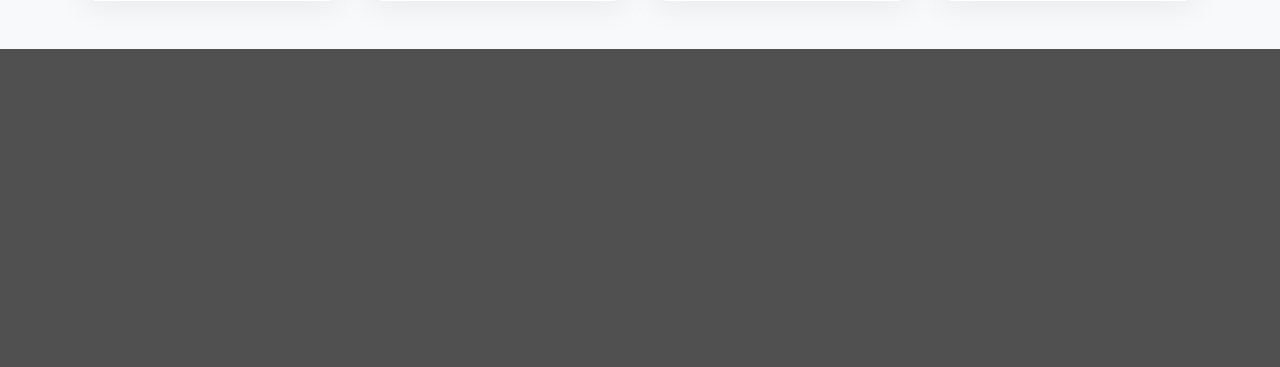
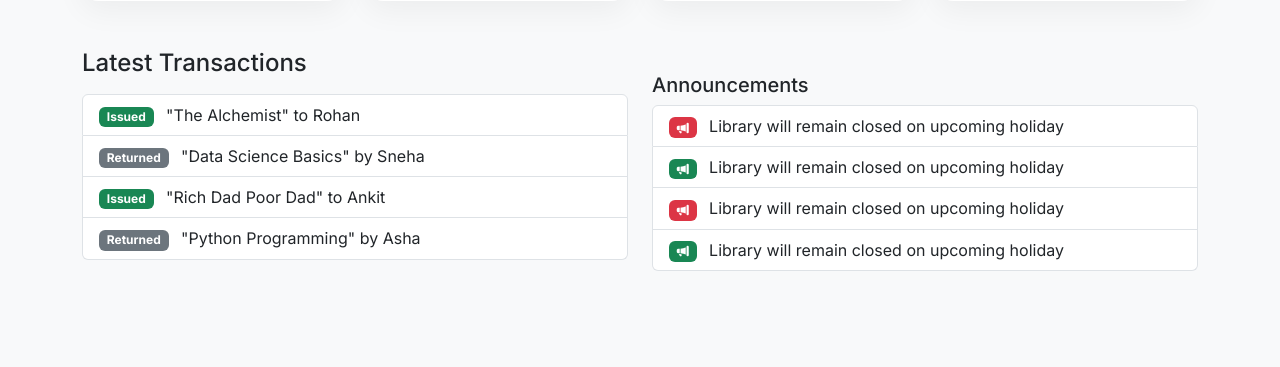
Before and after one commit to m-a-hannan/lms, a PHP site: page /index.php in a window 1280 px wide. Shown: the part 1095-1462 px from the top of the page. Before the commit the page ends 1144 px from the top, so only its background shows below. Run offline with PHP 8.4, Linux system fonts and the light colour scheme.

Commit message:
Update base config and templates

```diff
--- a/dashboard.php
+++ b/dashboard.php
@@ -14,6 +14,7 @@
 				<div class="container py-5">
 					<div class="d-flex justify-content-between align-items-center mb-4">
 						<!-- Content will be added here-->
+						 <h1>Dashboard content will be added here</h1>
 					</div>
 				</div>
 			</div>
--- a/include/config.php
+++ b/include/config.php
@@ -5,4 +5,5 @@ if (!defined('ROOT_PATH')) {
 if (!defined('BASE_URL')) {
 	define('BASE_URL', '/lms/');
 }
+
 ?>
--- a/index.php
+++ b/index.php
@@ -109,6 +109,59 @@
 			</div>
 		</div>
 
+		<!--  -->
+		<section class="container my-5">
+			<div class="row g-4">
+				<!-- New Arrivals -->
+				<div class="col-md-6">
+					<h4 class="mb-3">Latest Transactions</h4>
+					<ul class="list-group">
+						<li class="list-group-item">
+							<span class="badge bg-success me-2">Issued</span>
+							"The Alchemist" to Rohan
+						</li>
+						<li class="list-group-item">
+							<span class="badge bg-secondary me-2">Returned</span>
+							"Data Science Basics" by Sneha
+						</li>
+						<li class="list-group-item">
+							<span class="badge bg-success me-2">Issued</span>
+							"Rich Dad Poor Dad" to Ankit
+						</li>
+						<li class="list-group-item">
+							<span class="badge bg-secondary me-2">Returned</span>
+							"Python Programming" by Asha
+						</li>
+					</ul>
+				</div>
+
+				<!-- Transactions -->
+				<div class="col-md-6">
+
+					<h5 class="mt-4">Announcements</h5>
+					<ul class="list-group">
+						<li class="list-group-item">
+							<span class="badge bg-danger me-2"><i class="bi bi-megaphone-fill"></i></span>
+							Library will remain closed on upcoming holiday
+						</li>
+						<li class="list-group-item">
+							<span class="badge bg-success me-2"><i class="bi bi-megaphone-fill"></i></span>
+							Library will remain closed on upcoming holiday
+						</li>
+						<li class="list-group-item">
+							<span class="badge bg-danger me-2"><i class="bi bi-megaphone-fill"></i></span>
+							Library will remain closed on upcoming holiday
+						</li>
+						<li class="list-group-item">
+							<span class="badge bg-success me-2"><i class="bi bi-megaphone-fill"></i></span>
+							Library will remain closed on upcoming holiday
+						</li>
+					</ul>
+				</div>
+			</div>
+		</section>
+
+
 		<!-- Floating Add Button -->
 		<button class="add-btn">+</button>
 	</section>
```
Also changed, not shown: template_blank_page.php (deleted, +0 -24 lines), 1 other file.
